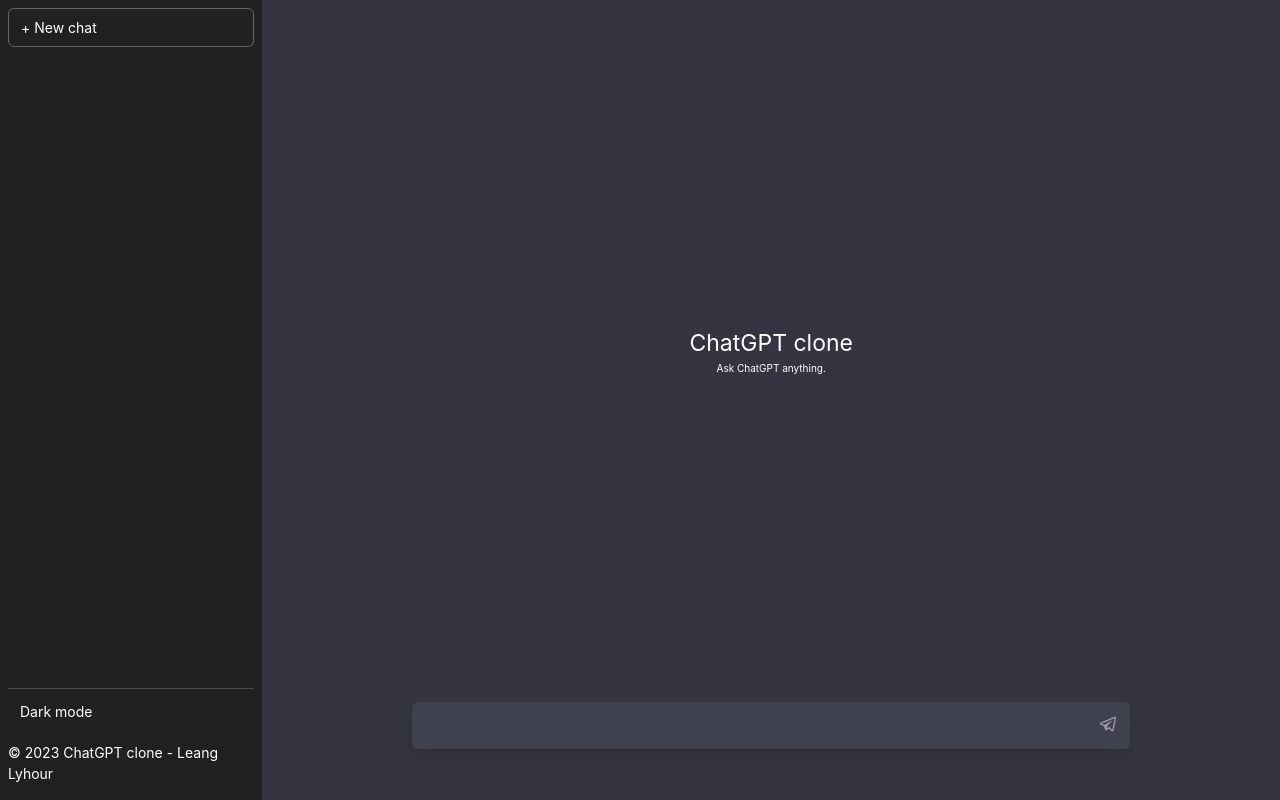
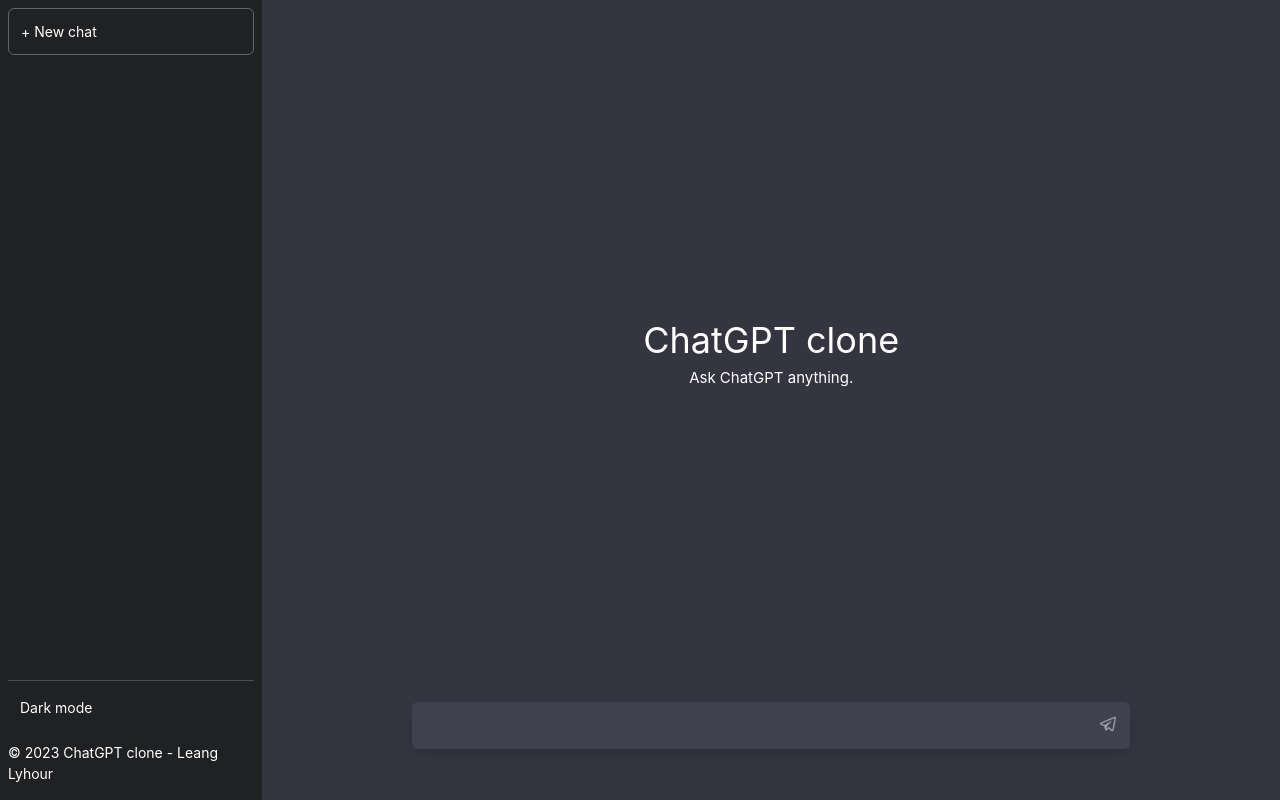
Before and after one commit to leehourr/chatgpt-clone, a React (Create React App) app: page / in a window 1280 px wide. Built offline with nearby package versions, Linux system fonts and the light colour scheme.

Commit message:
done refactoring layout and size

```diff
--- a/src/components/ChatArea/ChatArea.js
+++ b/src/components/ChatArea/ChatArea.js
@@ -17,33 +17,33 @@
         i.sender === "user" ? (
           <section
             key={index}
-            className="w-full px-6 md:px-0 md:w-[45%] flex items-center justify-start gap-[13px] mx-auto py-4 "
+            className="w-full px-6 md:px-0 md:w-[45%] flex items-center justify-start gap-[13px] mx-auto py-7 "
           >
-            <img className="w-6 h-6 rounded-sm" src={user} alt="" />
+            <img className="w-8 h-8 rounded-sm" src={user} alt="" />
             <p>{i.text}</p>
           </section>
         ) : (
           <section
             key={index + Math.random()}
-            className="w-full px-6 md:px-0 bg-[#444654]"
+            className="w-full px-6 md:px-0 bg-[#444654] border-t-[1px] border-t-black/40"
           >
-            <div className="w-full md:w-[45%] flex items-center justify-start gap-[13px] mx-auto py-4">
-              <img className="w-6 h-6 rounded-sm" src={chatGpt} alt="" />
+            <div className="w-full md:w-[45%] flex items-center justify-start gap-[13px] mx-auto py-7">
+              <img className="w-8 h-8  rounded-sm" src={chatGpt} alt="" />
               <p>{i.text}</p>
             </div>
           </section>
         )
       )}
       {isLoading && (
-        <section className="w-full px-6 md:px-0 bg-[#444654]">
-          <div className="w-full md:w-[45%] flex items-start justify-start mx-auto py-4">
-            <img className="w-6 h-6 rounded-sm" src={chatGpt} alt="" />
+        <section className="w-full px-6 md:px-0 bg-[#444654] border-t-[1px] border-t-black/40">
+          <div className="w-full md:w-[45%] flex items-start justify-start mx-auto py-7 ">
+            <img className="w-8 h-8 rounded-sm" src={chatGpt} alt="" />
             <img
-              className="w-16 h-16 sm:w-28 sm:h-28 ml-7"
+              className="w-20 h-20 sm:w-32 sm:h-32 ml-9"
               src={sinking}
               alt=""
             />
-            <h1 className="text-lg sm:text-xl font-semibold">Sinking...</h1>
+            <h1 className="text-lg sm:text-2xl font-semibold">Sinking...</h1>
           </div>
         </section>
       )}
--- a/src/components/ChatArea/HomePage.js
+++ b/src/components/ChatArea/HomePage.js
@@ -3,8 +3,8 @@
 const HomePage = () => {
   return (
     <div className="text-center">
-      <h1 className="text-[23px]">ChatGPT clone</h1>
-      <h2 className="text-[10px]">Ask ChatGPT anything.</h2>
+      <h1 className="text-[36px]">ChatGPT clone</h1>
+      <h2 className="text-[15px]">Ask ChatGPT anything.</h2>
     </div>
   );
 };
--- a/src/components/ChatArea/index.js
+++ b/src/components/ChatArea/index.js
@@ -17,6 +17,7 @@
     const input = inputRef.current.value;
     if (input.trim() !== "") {
       chatCtx.addChatHandler({ sender: "user", text: input });
+      try {
         inputRef.current.value = "";
         const res = await askChatGpt(input);
         console.log(res);
@@ -24,6 +25,9 @@
           sender: "chatgpt",
           text: res.data.choices[0].message.content,
         });
+      } catch (error) {
+        console.log(error);
+      }
     }
     inputRef.current.focus();
     setIsLoading(false);
@@ -44,7 +48,7 @@
           <input
             ref={inputRef}
             defaultValue=""
-            className="w-full bg-[#40414F] py-4 rounded-md outline-none pl-3 text-[10px] "
+            className="w-full bg-[#40414F] py-3 rounded-md outline-none pl-3 text-[15px] "
             type="text"
           />
           <button type="submit">
--- a/src/components/Layout/index.js
+++ b/src/components/Layout/index.js
@@ -9,12 +9,12 @@
       <div className="hidden sm:flex w-[16.4rem] px-2 h-screen bg-[#202123]  flex-col items-center justify-between">
         <button
           onClick={chatCtx.removeChatHandler}
-          className="w-full text-left pl-3 mt-2 py-2 border-[1px] border-white/30 rounded-md cursor-pointer hover:bg-white/5"
+          className="w-full text-left pl-3 mt-2 py-3 border-[1px] border-white/30 rounded-md cursor-pointer hover:bg-white/5"
         >
           + New chat
         </button>
         <footer className="w-full flex flex-col gap-3 border-t-[1px] border-t-white/20 mb-4">
-          <button className="w-full text-left mt-1 pl-3 py-2 rounded-md cursor-pointer hover:bg-white/5">
+          <button className="w-full text-left mt-1 pl-3 py-3 rounded-md cursor-pointer hover:bg-white/5">
             Dark mode
           </button>
           <p>&copy; 2023 ChatGPT clone - Leang Lyhour</p>
```
Lines whose indentation alone changed are shown as unchanged.
